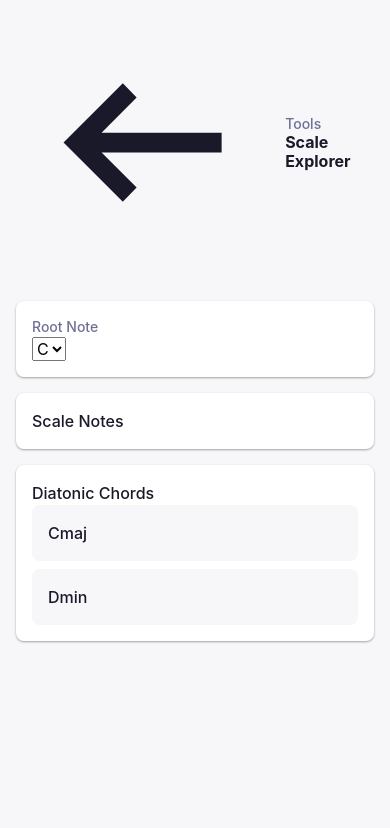
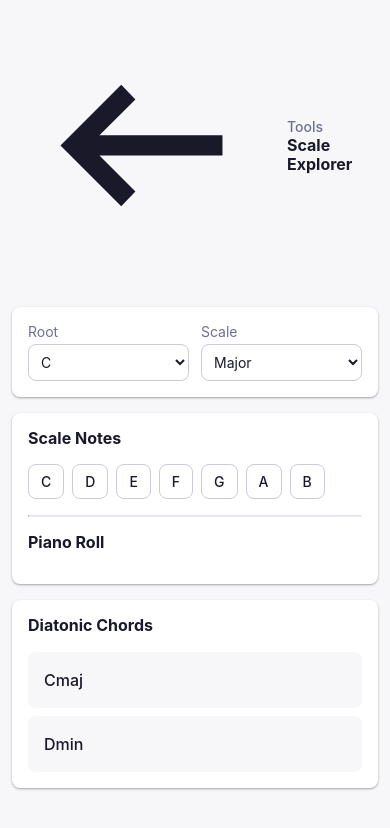
Before and after one commit to DrakeB1234/ToneTools, a SvelteKit app: page /tools/scales-explorer in a window 390 px wide. Shown: the top 828 px of the page. Built offline with nearby package versions, Linux system fonts and the light colour scheme.

Commit message:
Added more content to scales explorer page. Added input components based off shadcn svelte. Changed css in various components.

```diff
--- a/src/app.css
+++ b/src/app.css
@@ -1,3 +1,4 @@
+/* ==== CSS RESET ==== */
 /* https://piccalil.li/blog/a-modern-css-reset */
 
 *,
@@ -6,14 +7,12 @@
   box-sizing: border-box;
 }
 
-/* Remove default margin */
 * {
   margin: 0;
   padding: 0;
   font: inherit;
 }
 
-/* Remove list styles on ul, ol elements with a list role, which suggests default styling will be removed */
 ul[role="list"],
 ol[role="list"] {
   list-style: none;
@@ -24,12 +23,10 @@ a {
   text-decoration: none;
 }
 
-/* Set core body defaults */
 body {
   text-rendering: optimizeSpeed;
 }
 
-/* Make images easier to work with */
 img,
 picture,
 svg {
@@ -37,9 +34,11 @@ svg {
   display: block;
 }
 
-/* DESIGN SYSTEM */
+/* ==== DESIGN SYSTEM ==== */
 
 :root {
+  /* color palette */
+
   --palette-white: #ffffff;
   --palette-black: #000000;
 
@@ -48,8 +47,9 @@ svg {
   --palette-slate-300: #EFEFF4;
   --palette-slate-400: #E1E1EB;
   --palette-slate-500: #CACADC;
-  --palette-slate-700: #6F6F95;
-  --palette-slate-800: #3D3D5C;
+  --palette-slate-600: #6F6F95;
+  --palette-slate-700: #3D3D5C;
+  --palette-slate-800: #282842;
   --palette-slate-900: #191929;
 
   --palette-primary-100: #E2F1FD;
@@ -87,9 +87,9 @@ svg {
   --font-weight-regular: 500;
   --font-weight-bold: 700;
 
-  --text-box-width-40: 40ch;
-  --text-box-width-50: 50ch;
-  --text-box-width-60: 60ch;
+  --text-box-width-small: 40ch;
+  --text-box-width-med: 50ch;
+  --text-box-width-large: 70ch;
 
   --space-4: 0.25rem;
   --space-8: 0.5rem;
@@ -107,6 +107,8 @@ svg {
 }
 
 :root {
+  /* app variables */
+
   --inter: 'Inter Variable', 'Inter', sans-serif;
 
   --app-max-width: 800px;
@@ -118,6 +120,8 @@ svg {
 
   --ease-in-sine: cubic-bezier(0.12, 0, 0.39, 0);
   --transition-color: background-color 0.2s var(--ease-in-sine);
+
+  /* app colors */
 
   --color-bg-app: var(--palette-slate-200);
   --color-bg-surface: var(--palette-white);
@@ -137,12 +141,14 @@ svg {
   --color-active-primary: var(--palette-primary-400);
 
   --color-text: var(--palette-slate-900);
-  --color-text-muted: var(--palette-slate-700);
-  --color-text-inverse: var(--palette-slate-100);
+  --color-text-muted: var(--palette-slate-600);
+  --color-text-inverse: var(--palette-white);
   --color-text-inverse-muted: var(--palette-slate-400);
   --color-text-primary: var(--palette-primary-500);
 
-  --color-border: var(--palette-slate-400);
+  --color-border: var(--palette-slate-500);
+  --color-border-light: var(--palette-slate-400);
+  --color-border-primary: var(--palette-primary-400);
 
   --shadow-elevation-1:
     rgba(0, 0, 0, 0.12) 0px 1px 3px,
@@ -153,11 +159,15 @@ svg {
     rgba(0, 0, 0, 0.23) 0px 3px 6px;
 }
 
-/* GLOBAL ELEMENTS */
+/* ==== GLOBAL ELEMENTS ==== */
 
 body {
   font-family: var(--inter);
   background-color: var(--color-bg-app);
+}
+
+hr {
+  border-top: 1px solid var(--color-border-light);
 }
 
 p,
@@ -166,6 +176,8 @@ h2,
 h3 {
   color: var(--color-text);
 }
+
+/* headers */
 
 h1 {
   line-height: 1.2;
@@ -195,14 +207,13 @@ h3 {
   font-size: var(--font-size-16);
 }
 
+/* body */
+
 p {
   line-height: 1.5;
   font-size: var(--font-size-16);
   font-weight: var(--font-weight-regular);
-}
-
-p {
-  max-width: var(--text-box-width-50);
+  max-width: var(--text-box-width-med);
 }
 
 .muted,
@@ -216,7 +227,7 @@ p.caption {
   font-weight: var(--font-weight-regular);
 }
 
-/* GLOBAL SEMANTIC CLASSES, USE SPARINGLY */
+/* ==== GLOBAL SEMANTIC CLASSES, USE SPARINGLY ==== */
 
 .icon-container {
   display: flex;
@@ -234,28 +245,103 @@ p.caption {
   color: var(--color-text-inverse);
 }
 
+.line-clamp-3 {
+  display: -webkit-box;
+  -webkit-box-orient: vertical;
+  -webkit-line-clamp: 3;
+  overflow: hidden;
+}
+
+/* card classes */
+
 .card-base {
   padding: var(--space-16) var(--space-16);
 
   border-radius: var(--radius-8);
   box-shadow: var(--shadow-elevation-1);
   background-color: var(--color-bg-surface);
+}
 
+.card-base.clickable {
+  cursor: pointer;
+
+  -webkit-tap-highlight-color: transparent;
   transition: var(--transition-color);
 }
 
-.card-base:hover {
+.card-base.clickable:hover {
   background-color: var(--color-hover-surface);
 }
 
-.card-base:active {
+.card-base.clickable:active {
   background-color: var(--color-active-surface);
 }
 
-/* GLOBAL MEDIA QUERIES */
+.inner-card-base {
+  padding: var(--space-16) var(--space-16);
+
+  border-radius: var(--radius-8);
+  background-color: var(--color-bg-surface-dark);
+}
+
+.inner-card-base.clickable {
+  cursor: pointer;
+
+  -webkit-tap-highlight-color: transparent;
+  transition: var(--transition-color);
+}
+
+.inner-card-base.clickable:hover {
+  background-color: var(--color-hover-surface);
+}
+
+.inner-card-base.clickable:active {
+  background-color: var(--color-active-surface);
+}
+
+/* ==== GLOBAL MEDIA QUERIES ==== */
 
 @media (max-width: 600px) {
   :root {
-    --app-padding: var(--space-16);
+    --app-padding: var(--space-16) var(--space-12);
   }
 }
+
+@media (prefers-color-scheme:) {
+  :root {
+    --color-bg-app: var(--palette-slate-900);
+    --color-bg-surface: var(--palette-slate-800);
+    --color-bg-surface-dark: var(--palette-slate-700);
+
+    --color-bg-primary: var(--palette-primary-400);
+    --color-bg-primary-dark: var(--palette-primary-500);
+
+    --color-bg-accent-purple: var(--palette-accent-purple-300);
+    --color-bg-accent-violet: var(--palette-accent-violet-300);
+    --color-bg-accent-blue: var(--palette-accent-blue-300);
+    --color-bg-accent-green: var(--palette-accent-green-300);
+
+    --color-hover-surface: var(--palette-slate-600);
+    --color-hover-primary: var(--palette-primary-300);
+    --color-hover-primary-dark: var(--palette-primary-400);
+
+    --color-active-surface: var(--palette-slate-900);
+    --color-active-primary: var(--palette-primary-500);
+
+    --color-text: var(--palette-slate-100);
+    --color-text-muted: var(--palette-slate-500);
+    --color-text-inverse: var(--palette-white);
+    --color-text-inverse-muted: var(--palette-slate-300);
+    --color-text-primary: var(--palette-primary-300);
+
+    --color-border: var(--palette-slate-600);
+
+    --shadow-elevation-1:
+      rgba(0, 0, 0, 0.3) 0px 1px 3px,
+      rgba(0, 0, 0, 0.4) 0px 1px 2px;
+
+    --shadow-elevation-2:
+      rgba(0, 0, 0, 0.4) 0px 3px 6px,
+      rgba(0, 0, 0, 0.5) 0px 3px 6px;
+  }
+}
--- a/src/lib/components/Cards/HeroCard.svelte
+++ b/src/lib/components/Cards/HeroCard.svelte
@@ -1,5 +1,5 @@
 <script>
-  import Button from "../Button.svelte";
+  import Button from "../UI/Button.svelte";
   import MaterialIcon from "../Icons/MaterialIcon.svelte";
 </script>
 
@@ -18,7 +18,7 @@
 
 <style>
   .card-base {
-    padding: var(--space-16) var(--space-24);
+    padding: var(--space-24) var(--space-24);
 
     box-shadow: var(--shadow-elevation-2);
     background-color: var(--color-bg-primary-dark);
@@ -32,5 +32,7 @@
     color: var(--color-text-inverse-muted);
     margin-top: var(--space-12);
     margin-bottom: var(--space-24);
+
+    max-width: var(--text-box-width-small);
   }
 </style>
--- a/src/lib/components/Cards/LastUsedCard.svelte
+++ b/src/lib/components/Cards/LastUsedCard.svelte
@@ -1,5 +1,4 @@
 <script>
-  import CircleOfFifths from "../Icons/CircleOfFifths.svelte";
   import MaterialIcon from "../Icons/MaterialIcon.svelte";
 
   let {
@@ -10,7 +9,7 @@
   } = $props();
 </script>
 
-<a href="/" class="card-base">
+<a href="/" class="card-base clickable">
   <div
     class="icon-container"
     style="background-color: var(--color-bg-accent-{color});"
@@ -30,6 +29,8 @@
     display: flex;
     align-items: center;
     gap: var(--space-12);
+
+    color: var(--color-text);
   }
 
   .text-container {
--- a/src/lib/components/Cards/ToolCard.svelte
+++ b/src/lib/components/Cards/ToolCard.svelte
@@ -10,7 +10,7 @@
   } = $props();
 </script>
 
-<a {href} class="card-base">
+<a {href} class="card-base clickable">
   <div
     class="icon-container"
     style="background-color: var(--color-bg-accent-{color});"
@@ -20,7 +20,7 @@
 
   <div class="text-container">
     <h3>{title}</h3>
-    <p class="caption muted">{description}</p>
+    <p class="caption muted line-clamp-3">{description}</p>
   </div>
 
   <div class="link-action">
--- a/src/lib/components/Icons/MaterialIcon.svelte
+++ b/src/lib/components/Icons/MaterialIcon.svelte
@@ -1,5 +1,8 @@
 <script lang="ts">
-  import { materialIconPaths, type MaterialIconPathNames } from "./IconPaths";
+  import {
+    materialIconPaths,
+    type MaterialIconPathNames,
+  } from "./materialIconPaths";
 
   interface IconProps {
     name: MaterialIconPathNames;
--- a/src/lib/components/Sidebar.svelte
+++ b/src/lib/components/Sidebar.svelte
@@ -1,5 +1,5 @@
 <script lang="ts">
-  import Button from "./Button.svelte";
+  import Button from "./UI/Button.svelte";
   import { page } from "$app/state";
   import { toolsData, exercisesData } from "$lib/data/appData";
 
--- a/src/lib/components/Button.svelte
+++ b/src/lib/components/UI/Button.svelte
@@ -4,7 +4,7 @@
   import type { Snippet } from "svelte";
 
   interface Props {
-    variant?: "primary" | "surface" | "text";
+    variant?: "primary" | "surface" | "outline" | "text";
     element?: "a" | "button";
     size?: "small" | "medium" | "large" | "icon";
     class?: string;
@@ -48,10 +48,12 @@
 
     color: var(--color-text);
     font-weight: var(--font-weight-regular);
+    font-size: var(--font-size-14);
     cursor: pointer;
     text-decoration: none;
     border: none;
 
+    -webkit-tap-highlight-color: transparent;
     transition: var(--transition-color);
   }
   .btn.small {
@@ -77,19 +79,12 @@
     background-color: var(--color-bg-surface);
     box-shadow: var(--shadow-elevation-1);
   }
-  .surface:hover {
-    background-color: var(--color-hover-surface);
-  }
-  .surface:active {
-    background-color: var(--color-active-surface);
+
+  .outline {
+    border: 1px solid var(--color-border);
+    background-color: transparent;
   }
 
-  .text:hover {
-    background-color: var(--color-hover-surface);
-  }
-  .text:active {
-    background-color: var(--color-active-surface);
-  }
   .text.active {
     background-color: var(--color-bg-primary);
     color: var(--color-text-inverse);
@@ -98,9 +93,19 @@
     color: var(--color-text-inverse);
   }
   .text.active:hover {
-    background-color: var(--color-hover-primary);
+    background-color: var(--color-bg-primary);
   }
-  .text.active:active {
-    background-color: var(--color-active-primary);
+
+  /* Hover / Active states */
+  .surface:hover,
+  .outline:hover,
+  .text:hover {
+    background-color: var(--color-hover-surface);
+  }
+
+  .surface:active,
+  .outline:active,
+  .text:active {
+    background-color: var(--color-active-surface);
   }
 </style>
--- /dev/null
+++ b/src/lib/components/UI/Input.svelte
@@ -0,0 +1,44 @@
+<script lang="ts">
+  import type {
+    HTMLInputAttributes,
+    HTMLInputTypeAttribute,
+  } from "svelte/elements";
+
+  type InputType = Exclude<HTMLInputTypeAttribute, "file">;
+
+  type Props = Omit<HTMLInputAttributes, "type" | "class"> & {
+    ref?: HTMLInputElement | null;
+  } & (
+      | { type: "file"; files?: FileList }
+      | { type?: InputType; files?: undefined }
+    );
+
+  let {
+    ref = $bindable(null),
+    value = $bindable(),
+    type = "text",
+    files = $bindable(),
+    "data-slot": dataSlot = "input",
+    ...restProps
+  }: Props = $props();
+</script>
+
+<input bind:this={ref} data-slot={dataSlot} {type} bind:value {...restProps} />
+
+<style>
+  input {
+    padding: var(--space-8);
+
+    font-size: var(--font-size-14);
+    color: var(--color-text);
+    background-color: transparent;
+    border-radius: var(--radius-8);
+    border: 1px solid var(--color-border);
+  }
+  input:focus {
+    outline: 1px solid var(--color-border-primary);
+  }
+  input::placeholder {
+    color: var(--color-text-muted);
+  }
+</style>
--- /dev/null
+++ b/src/lib/components/UI/Label.svelte
@@ -0,0 +1,12 @@
+<script lang="ts">
+  let { text = "d", labelFor = "d" } = $props();
+</script>
+
+<label class="input-label" for={labelFor}>{text}</label>
+
+<style>
+  label {
+    font-size: var(--font-size-14);
+    color: var(--color-text-muted);
+  }
+</style>
--- /dev/null
+++ b/src/lib/components/UI/Select.svelte
@@ -0,0 +1,49 @@
+<script lang="ts">
+  import type { HTMLSelectAttributes } from "svelte/elements";
+
+  export type Option = { value: string | number; label: string } | string;
+
+  interface Props extends Omit<HTMLSelectAttributes, "value"> {
+    value?: string | number;
+    options: Option[];
+    ref?: HTMLSelectElement | null;
+  }
+
+  let {
+    value = $bindable(""),
+    options = [],
+    ref = $bindable(null),
+    class: className = "",
+    ...restProps
+  }: Props = $props();
+</script>
+
+<select bind:this={ref} bind:value class={className} {...restProps}>
+  {#each options as option}
+    {#if typeof option === "string"}
+      <option value={option}>{option}</option>
+    {:else}
+      <option value={option.value}>{option.label}</option>
+    {/if}
+  {/each}
+</select>
+
+<style>
+  select {
+    padding: var(--space-8);
+
+    font-size: var(--font-size-14);
+    color: var(--color-text);
+    background-color: transparent;
+    border-radius: var(--radius-8);
+    border: 1px solid var(--color-border);
+
+    transition: var(--transition-color);
+  }
+  select:focus {
+    outline: 1px solid var(--color-border-primary);
+  }
+  select:hover {
+    background-color: var(--color-hover-surface);
+  }
+</style>
--- a/src/routes/tools/scales-explorer/+page.svelte
+++ b/src/routes/tools/scales-explorer/+page.svelte
@@ -1,8 +1,17 @@
-<script>
-  import Button from "$lib/components/Button.svelte";
+<script lang="ts">
+  import Button from "$lib/components/UI/Button.svelte";
   import MaterialIcon from "$lib/components/Icons/MaterialIcon.svelte";
   import Sidebar from "$lib/components/Sidebar.svelte";
   import Wrapper from "$lib/components/Wrapper.svelte";
+  import Label from "$lib/components/UI/Label.svelte";
+  import Select from "$lib/components/UI/Select.svelte";
+  import type { Option } from "$lib/components/UI/Select.svelte";
+  import Input from "$lib/components/UI/Input.svelte";
+
+  const noteNames = ["C", "D", "E", "F", "G", "A", "B"];
+
+  const selectOptionsNote: Option[] = [{ label: "C", value: "C" }];
+  const selectOptionsScales: Option[] = [{ label: "Major", value: "Major" }];
 </script>
 
 <div class="page">
@@ -20,22 +29,37 @@
       </div>
 
       <section class="card-base input-card">
-        <p class="caption muted">Root Note</p>
-        <select><option>C</option></select>
+        <div class="input-group">
+          <Label text="Root" labelFor="root" />
+          <Select id="root" options={selectOptionsNote} value={"C"} />
+        </div>
+        <div class="input-group">
+          <Label text="Scale" labelFor="scale" />
+          <Select id="scale" options={selectOptionsScales} value={"Major"} />
+        </div>
       </section>
 
       <section class="card-base scale-card">
-        <p>Scale Notes</p>
+        <h3>Scale Notes</h3>
+        <div class="scale-notes-container">
+          {#each noteNames as note (note)}
+            <Button variant="outline">{note}</Button>
+          {/each}
+        </div>
+
+        <hr class="divider" />
+
+        <h3>Piano Roll</h3>
       </section>
 
       <section class="card-base chords-card">
-        <p>Diatonic Chords</p>
+        <h3>Diatonic Chords</h3>
 
         <div class="chords-container">
-          <div class="card-base inner-card">
+          <div class="inner-card-base clickable">
             <p>Cmaj</p>
           </div>
-          <div class="card-base inner-card">
+          <div class="inner-card-base clickable">
             <p>Dmin</p>
           </div>
         </div>
@@ -58,15 +82,6 @@
     padding: var(--app-padding);
   }
 
-  .card-base:hover {
-    background-color: var(--color-bg-surface);
-  }
-
-  .card-base .inner-card {
-    box-shadow: none;
-    background-color: var(--color-bg-surface-dark);
-  }
-
   .header-container {
     display: flex;
     gap: var(--space-16);
@@ -80,6 +95,32 @@
     flex-direction: column;
   }
 
+  .input-card {
+    display: grid;
+    grid-template-columns: repeat(auto-fit, minmax(10em, 1fr));
+    gap: var(--space-12);
+  }
+
+  .input-group {
+    display: flex;
+    flex-direction: column;
+    gap: var(--space-4);
+  }
+
+  h3 {
+    margin-bottom: var(--space-16);
+  }
+
+  .scale-notes-container {
+    display: flex;
+    flex-wrap: wrap;
+    gap: var(--space-8);
+  }
+
+  .divider {
+    margin-block: var(--space-16);
+  }
+
   .chords-container {
     display: flex;
     flex-direction: column;
```
Also changed, not shown: src/lib/components/Icons/materialIconPaths.ts (renamed from src/lib/components/Icons/IconPaths.ts).
